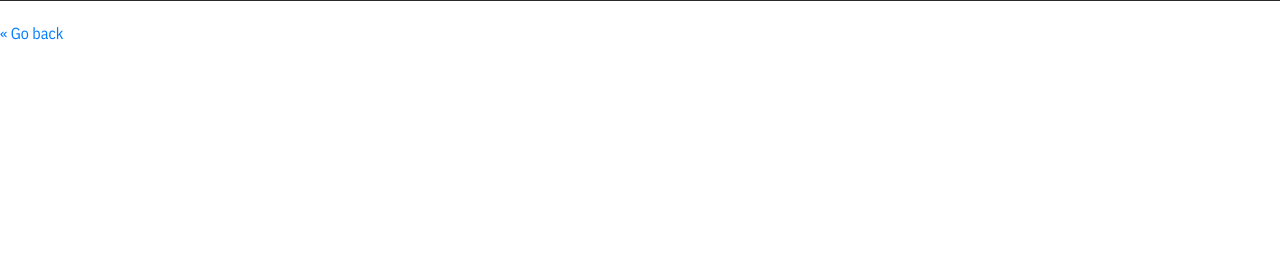
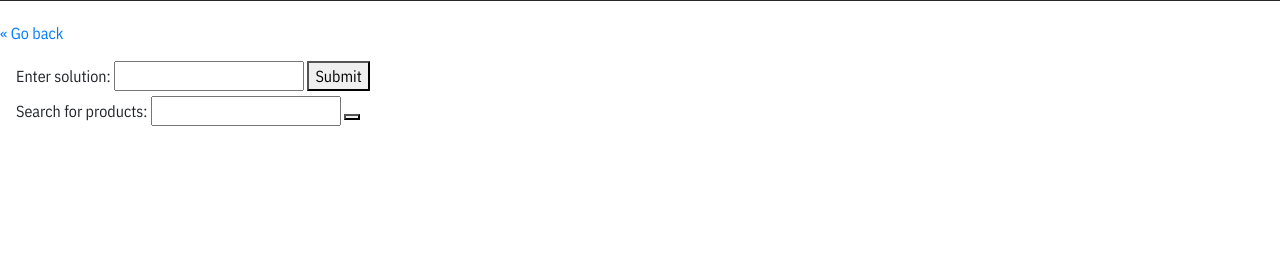
Before and after one commit to DavidHTwastaken/software-security-final-project, a Flask app: page /sqli/ in a window 1280 px wide. Shown: the part 88-349 px from the top of the page. Run offline with Flask 3, Linux system fonts and the light colour scheme; some libraries are stand-ins or nearby versions.

Commit message:
Modify db.py and db.sql. Add to sql_injection.html, styles, and script.

```diff
--- a/app/src/db.py
+++ b/app/src/db.py
@@ -21,10 +21,10 @@ class DB:
         self.cur.execute("SELECT * FROM users;")
         return self.cur.fetchall()
 
-    def get_user(self, username, password):
+    def get_user(self, username):
         self.cur.execute("SELECT * FROM users "
-                         "WHERE username=%s AND password=%s;",
-                         (username, password))
+                         "WHERE username=%s;",
+                         (username,))
         return self.cur.fetchall()
 
     def add_user(self, username, password) -> tuple | None:
--- a/app/src/sql_injection/__init__.py
+++ b/app/src/sql_injection/__init__.py
@@ -1,11 +1,23 @@
-from flask import Blueprint, render_template, session
+from flask import Blueprint, render_template, session, request
 from db import DB
 
 sql_injection = Blueprint('sql_injection', __name__,
-                          template_folder='templates')
+                          template_folder='templates', static_folder='static')
 db = DB()
+db.conn.autocommit = True
 
 
 @sql_injection.route('/')
 def index():
     return render_template('sql_injection.html')
+
+
+@sql_injection.post('/submit')
+def submit():
+    answer = request.form.get('answer')
+    db.cur.execute("SELECT password FROM users WHERE username='admin';")
+    real_answer = db.cur.fetchone()
+    if real_answer and answer == real_answer[0]:
+        return {'success': True}
+    else:
+        return {'success': False}
--- /dev/null
+++ b/app/src/sql_injection/static/styles.css
@@ -0,0 +1,3 @@
+#content {
+  margin: 16px;
+}
--- a/app/src/sql_injection/templates/sql_injection.html
+++ b/app/src/sql_injection/templates/sql_injection.html
@@ -1,6 +1,22 @@
 {% extends 'base.html' %} {% block content %}
-<link rel="stylesheet" type="text/css" href="" />
+
+<link
+  rel="stylesheet"
+  type="text/css"
+  href="{{url_for('sql_injection.static', filename='styles.css')}}"
+/>
 
 <a id="prev-btn" href="{{url_for('bugs')}}" class="previous">&laquo; Go back</a>
-<div class="container"></div>
+<div id="content">
+  <form action="/submit" method="post">
+    <label for="answer">Enter solution: </label>
+    <input type="text" name="answer" id="answer" />
+    <button type="submit" id="submit-btn">Submit</button>
+  </form>
+  <form action="#">
+    <label for="query">Search for products: </label>
+    <input type="text" name="query" id="query" />
+    <button type="submit" id="search-btn"></button>
+  </form>
+</div>
 {% endblock %}
--- a/app/src/templates/base.html
+++ b/app/src/templates/base.html
@@ -1,36 +1,39 @@
-<!doctype html>
+<!DOCTYPE html>
 
 <html lang="en">
-
   <head>
-<meta charset="UTF-8">
-<meta name="viewport" content="width=device-width, initial-scale=1.0">
-<link rel="stylesheet" type="text/css" href="../static/css/base.css" />
+    <meta charset="UTF-8" />
+    <meta name="viewport" content="width=device-width, initial-scale=1.0" />
+    <link rel="stylesheet" type="text/css" href="{{url_for('static',
+    filename="css/base.css")}}" />
     <script src="https://stackpath.bootstrapcdn.com/bootstrap/4.3.1/js/bootstrap.min.js"></script>
-<link rel="stylesheet" href="https://stackpath.bootstrapcdn.com/bootstrap/4.3.1/css/bootstrap.min.css">
-<title>hello</title>
+    <link
+      rel="stylesheet"
+      href="https://stackpath.bootstrapcdn.com/bootstrap/4.3.1/css/bootstrap.min.css"
+    />
+    <title>Cryptids2</title>
     <script>
       function setActive(elem) {
-        var a = document.getElementsByTagName('a');
+        var a = document.getElementsByTagName("a");
         // loop through all 'a' elements
         for (i = 0; i < a.length; i++) {
           // Remove the class 'active' if it exists
-            a[i].classList.remove('active')
+          a[i].classList.remove("active");
         }
         // add 'active' classs to the element that was clicked
-        elem.classList.add('active');
+        elem.classList.add("active");
       }
-
     </script>
-
   </head>
 
   <body>
     <div class="header">
       <div class="header-left">
-      <a href="{{ url_for('bugs') }}"  onclick="setActive(this)">Bugs</a>
+        <a href="{{ url_for('bugs') }}" onclick="setActive(this)">Bugs</a>
         <a href="{{ url_for('about') }}" onclick="setActive(this)">About</a>
-      <a href="{{ url_for('difficulty') }}" onclick="setActive(this)">Difficulty</a>
+        <a href="{{ url_for('difficulty') }}" onclick="setActive(this)"
+          >Difficulty</a
+        >
         <a href="{{ url_for('logout') }}" onclick="setActive(this)">Log Out</a>
       </div>
       <div class="header-right">
@@ -39,20 +42,14 @@
       </div>
     </div>
 
-<div class="content">
-    {% block content %}
-    {% endblock %}
-</div>
+    <div class="content">{% block content %} {% endblock %}</div>
 
-{% with messages = get_flashed_messages() %}
-  {% if messages %}
-    <ul class=flashes>
+    {% with messages = get_flashed_messages() %} {% if messages %}
+    <ul class="flashes">
       {% for message in messages %}
       <li>{{ message }}</li>
       {% endfor %}
     </ul>
-  {% endif %}
-{% endwith %}
+    {% endif %} {% endwith %}
   </body>
-
 </html>
```
Also changed, not shown: app/src/db.sql (+13 -12 lines), app/src/sql_injection/static/script.js (added, +37 -0 lines). Lines whose indentation alone changed are shown as unchanged.
